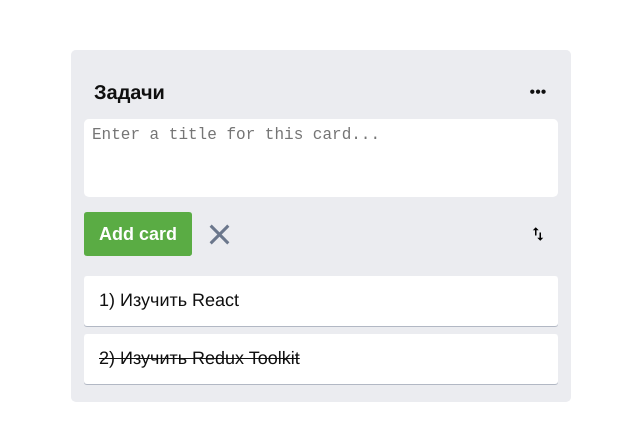
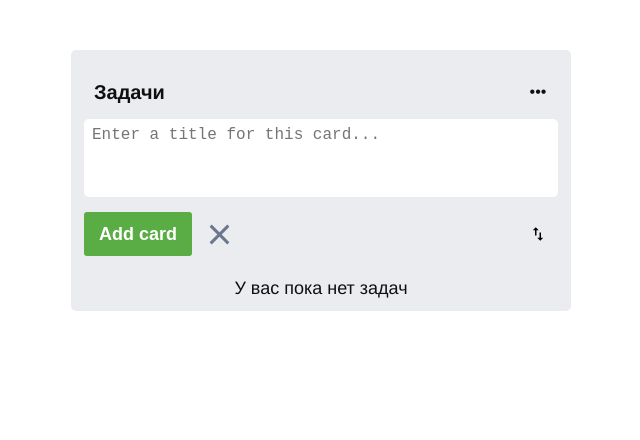
Before and after one commit to deniskeller/react-todo-app, a React (Create React App) app: page /page/1 in a window 1280 px wide. Shown: the top 440 px of the page, without its empty margins (319-959 px from the left). Built offline with nearby package versions, Linux system fonts and the light colour scheme; data requests are answered from the project's data file.

Commit message:
add delete todo

```diff
--- a/db.json
+++ b/db.json
@@ -1,14 +1,3 @@
 {
-  "todos": [
-    {
-      "id": 1,
-      "title": "Изучить React",
-      "completed": false
-    },
-    {
-      "id": 2,
-      "title": "Изучить Redux Toolkit",
-      "completed": true
-    }
-  ]
+  "todos": []
 }
--- a/src/components/TodoItem/TodoItem.tsx
+++ b/src/components/TodoItem/TodoItem.tsx
@@ -2,25 +2,25 @@ import React, { useCallback, useEffect, useRef, useState } from 'react';
 import styles from './TodoItem.module.scss';
 import { useNavigate } from 'react-router';
 import { Todo } from '../../store/redux-toolkit/todos/types';
+import { useAppDispatch } from '../../hooks/redux';
+import { removeTodo } from '../../store/redux-toolkit/todos/todosSlice';
 
 interface Props {
   todo: Todo;
-  onDeleteItem: (id: number) => void;
 }
 
-const TodoItem: React.FC<Props> = ({ todo, onDeleteItem }) => {
-  console.log('todo: ', todo);
-
+const TodoItem: React.FC<Props> = ({ todo }) => {
+  const navigate = useNavigate();
+  const dispatch = useAppDispatch();
   const [isActive, setIsActive] = useState(false);
-  const navigate = useNavigate();
-  // const dispatch = useDispatch();
 
   const completedTodo = (todo: Todo) => {
     // dispatch(fetchCompletedTodo(todo));
   };
 
   const deleteItem = (id: number) => {
-    onDeleteItem(id);
+    console.log('id: ', id);
+    dispatch(removeTodo(id));
     setIsActive(false);
   };
 
@@ -92,7 +92,7 @@ const TodoItem: React.FC<Props> = ({ todo, onDeleteItem }) => {
         </svg>
       </div>
 
-      {isActive ? (
+      {isActive && (
         <div className={styles.taskList__item__menu}>
           <div
             className={styles.taskList__item__menuItem}
@@ -111,7 +111,7 @@ const TodoItem: React.FC<Props> = ({ todo, onDeleteItem }) => {
             Удалить
           </div>
         </div>
-      ) : null}
+      )}
     </div>
   );
 };
--- a/src/store/redux-toolkit/todos/todosAPI.ts
+++ b/src/store/redux-toolkit/todos/todosAPI.ts
@@ -10,7 +10,7 @@ export const fetchTodos = async (): Promise<Todo[]> => {
   return response.json();
 };
 
-export const addTodo = async (todo: NewTodo): Promise<Todo> => {
+export const addTodo = async (todo: Todo): Promise<Todo> => {
   const response = await fetch(API_URL, {
     method: 'POST',
     headers: {
@@ -40,8 +40,9 @@ export const updateTodo = async (todo: Todo): Promise<Todo> => {
 
 export const deleteTodo = async (id: number): Promise<void> => {
   const response = await fetch(`${API_URL}/${id}`, {
-    method: 'DELETE',
+		method: 'DELETE',
   });
+	console.log('response: ', response);
   if (!response.ok) {
     throw new Error('Ошибка удаления задачи');
   }
--- a/src/store/redux-toolkit/todos/todosSlice.ts
+++ b/src/store/redux-toolkit/todos/todosSlice.ts
@@ -3,13 +3,13 @@ import { Todo, NewTodo } from './types';
 import { fetchTodos, addTodo, updateTodo, deleteTodo } from './todosAPI';
 
 interface TodosState {
-  items: Todo[];
+  todos: Todo[];
   status: 'idle' | 'loading' | 'failed';
   error: string | null;
 }
 
 const initialState: TodosState = {
-  items: [],
+  todos: [],
   status: 'idle',
   error: null,
 };
@@ -20,7 +20,7 @@ export const loadTodos = createAsyncThunk('todos/loadTodos', async () => {
 
 export const createTodo = createAsyncThunk(
   'todos/createTodo',
-  async (todo: NewTodo) => {
+  async (todo: Todo) => {
     return await addTodo(todo);
   }
 );
@@ -36,6 +36,7 @@ export const toggleTodo = createAsyncThunk(
 export const removeTodo = createAsyncThunk(
   'todos/removeTodo',
   async (id: number) => {
+		console.log('id: ', id);
     await deleteTodo(id);
     return id;
   }
@@ -52,25 +53,25 @@ const todosSlice = createSlice({
       })
       .addCase(loadTodos.fulfilled, (state, action) => {
         state.status = 'idle';
-        state.items = action.payload;
+        state.todos = action.payload;
       })
       .addCase(loadTodos.rejected, (state, action) => {
         state.status = 'failed';
         state.error = action.error.message || 'Ошибка загрузки задач';
       })
       .addCase(createTodo.fulfilled, (state, action) => {
-        state.items.push(action.payload);
+        state.todos.push(action.payload);
       })
       .addCase(toggleTodo.fulfilled, (state, action) => {
-        const index = state.items.findIndex(
+        const index = state.todos.findIndex(
           (todo) => todo.id === action.payload.id
         );
         if (index !== -1) {
-          state.items[index] = action.payload;
+          state.todos[index] = action.payload;
         }
       })
       .addCase(removeTodo.fulfilled, (state, action) => {
-        state.items = state.items.filter((todo) => todo.id !== action.payload);
+        state.todos = state.todos.filter((todo) => todo.id !== action.payload);
       });
   },
 });
--- a/src/store/redux-toolkit/todos/types.ts
+++ b/src/store/redux-toolkit/todos/types.ts
@@ -1,5 +1,4 @@
 export interface Todo {
-	text: any;
   id: number;
   title: string;
   completed: boolean;
--- a/src/views/TodoList/TodoList.tsx
+++ b/src/views/TodoList/TodoList.tsx
@@ -4,50 +4,43 @@ import { NavLink } from 'react-router';
 import styles from './TodoList.module.scss';
 import Loader from '../../components/Loader/Loader';
 import TodoItem from '../../components/TodoItem/TodoItem';
-import { useAppSelector } from '../../hooks/redux';
+import { useAppDispatch, useAppSelector } from '../../hooks/redux';
+import { createTodo } from '../../store/redux-toolkit/todos/todosSlice';
 
 const loading = false;
 
 const TodoList: React.FC = () => {
-  const [text, setText] = useState('');
-  const { items: todos, status, error } = useAppSelector(state => state.todos);
+  const navigate = useNavigate();
+  const location = useLocation();
+  const dispatch = useAppDispatch();
+  const [title, setTitle] = useState<string>('');
+  const [inputError, setInputError] = useState<boolean>(false);
+  const { todos } = useAppSelector((state) => state.todos);
 
-  const navigate = useNavigate();
-  let location = useLocation();
+  // СОЗДАНИЕ НОВОЙ ЗАДАЧЫИ
+  const handleSubmit = (e: React.FormEvent) => {
+    e.preventDefault();
 
-  const createTodo = () => {
-    if (text !== '') {
-      const todo = {
-        id: Math.random().toString(36).substr(2, 9) + Date.now(),
-        title: text,
-        completed: false
-      };
-
-      // dispatch(createTodoAction(todo));
-      // dispatch(finishCreateTodo(todo));
-
-      setText('');
-
+    if (title !== '') {
+      setInputError(false);
+      dispatch(createTodo({ title, completed: false, id: todos.length + 1 }));
+      setTitle('');
+      // добавление пагинации если у нас более 5 задач
       const pageCount = Math.ceil((todos.length + 1) / 5);
       if (pageCount > 1) navigate('/page/' + pageCount);
     } else {
+      setInputError(true);
     }
   };
 
-  const changeHandler = (value: string) => {
-    setText(value);
+  // ОЧИСТКА ПОЛЯ ВВОДА
+  const clearTitle = () => {
+    setTitle('');
   };
 
-  const clearText = () => {
-    setText('');
-  };
-
+  // СОРТИРОВКА СПИСКА ЗАДАЧ
   const sortTodo = () => {
     // dispatch(sortingTodos());
-  };
-
-  const onDeleteItem = (id: number) => {
-    // dispatch(fetchRemoveTodo(id));
   };
 
   const pageNumber = useCallback(() => {
@@ -104,27 +97,29 @@ const TodoList: React.FC = () => {
         </div>
       </div>
 
-      <div className={styles.taskForm}>
+      <form className={styles.taskForm} onSubmit={handleSubmit}>
         <div
           className={`${styles.taskForm__textOverflow} ${
-            error ? styles.error : ''
+            inputError ? styles.error : ''
           }`}
         >
           <textarea
             placeholder='Enter a title for this card...'
             className={styles.taskForm__text}
-            value={text.trim()}
-            onChange={event => changeHandler(event.target.value)}
+            value={title}
+            onChange={(event) => setTitle(event.target.value)}
           />
         </div>
 
         <div className={styles.taskForm__actions}>
-          <button className={styles.taskForm__add} onClick={createTodo}>
+          <button className={styles.taskForm__add} type='submit'>
             Add card
           </button>
-          <div className={styles.taskForm__delete} onClick={clearText}>
+
+          <div className={styles.taskForm__delete} onClick={clearTitle}>
             <span></span>
           </div>
+
           <div className={styles.taskForm__options} onClick={sortTodo}>
             <svg xmlns='http://www.w3.org/2000/svg' viewBox='0 0 24 24'>
               <path d='M9 3L5 6.99h3V14h2V6.99h3L9 3zm7 14.01V10h-2v7.01h-3L15 21l4-3.99h-3z' />
@@ -132,16 +127,14 @@ const TodoList: React.FC = () => {
             </svg>
           </div>
         </div>
-      </div>
+      </form>
 
       {loading ? (
         <Loader />
       ) : todos?.length ? (
         <div className={styles.taskList}>
           {todosComputed(pageNumber() - 1).map((todo, index) => {
-            return (
-              <TodoItem todo={todo} key={index} onDeleteItem={onDeleteItem} />
-            );
+            return <TodoItem todo={todo} key={index} />;
           })}
         </div>
       ) : (
```
Also changed, not shown: 1 other file (tests, documents, lock files or other folders).
